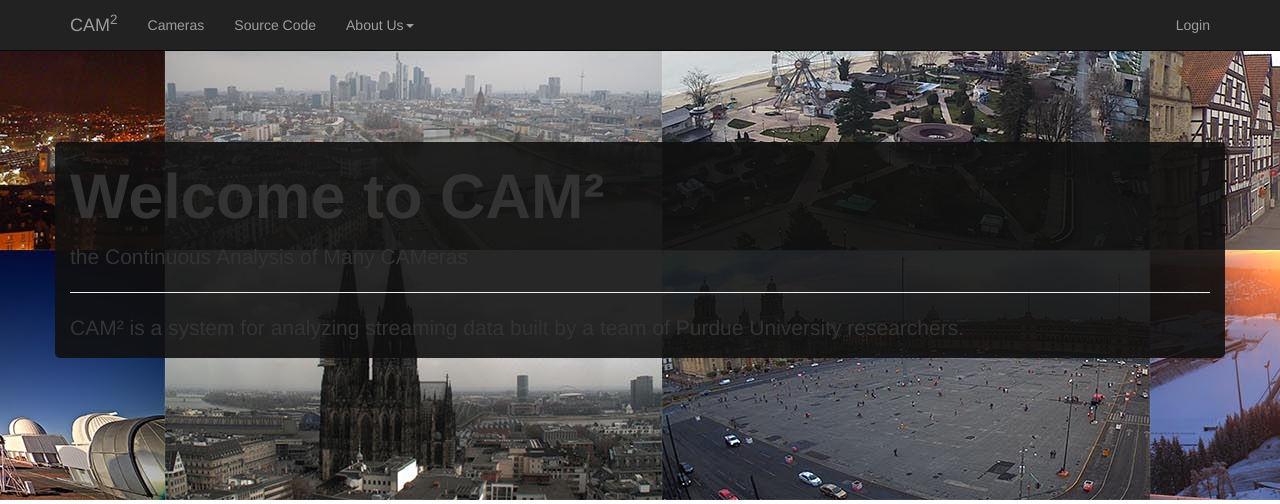
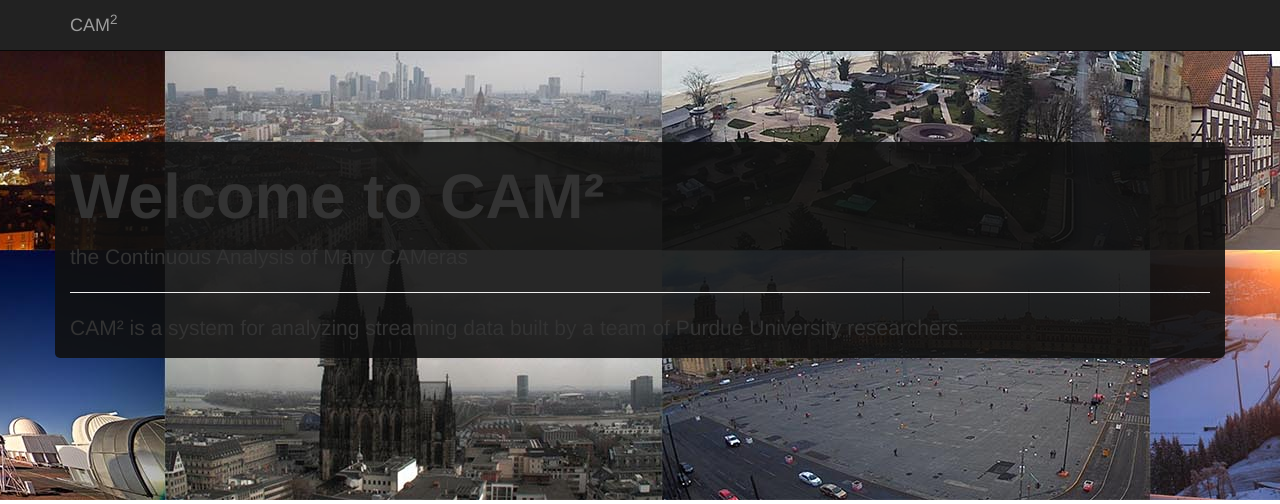
Before and after one commit to PurdueCAM2Project/CAM2WebUI, a Django app: template app/templates/app/index.html in a window 1280 px wide. Shown: the top 504 px of the page. Run offline with Django 3.2, Linux system fonts and the light colour scheme; the template is opened without the code that fills it, so the values that code supplies are empty; some libraries are stand-ins or nearby versions.

Commit message:
hide navbar buttons

```diff
--- a/app/templates/app/base.html
+++ b/app/templates/app/base.html
@@ -30,7 +30,7 @@
         </button>
         <a class="navbar-brand" href="/">CAM<sup>2</sup></a>
       </div>
-      <div id="navbar" class="collapse navbar-collapse">
+      <div id="navbar" class="hidden">
         <ul class="nav navbar-nav">
           <li><a href="/cameras/">Cameras</a></li>
           <li><a href="">Source Code</a></li>
```
